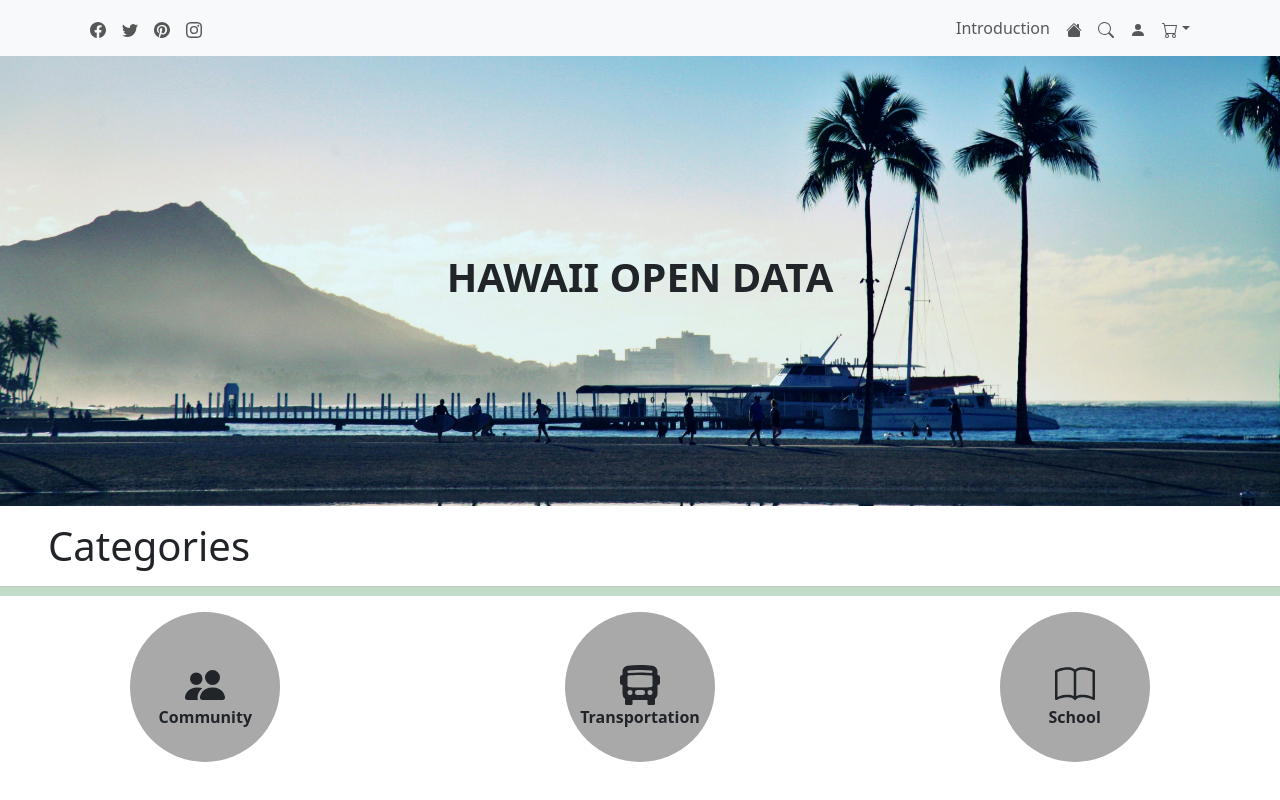
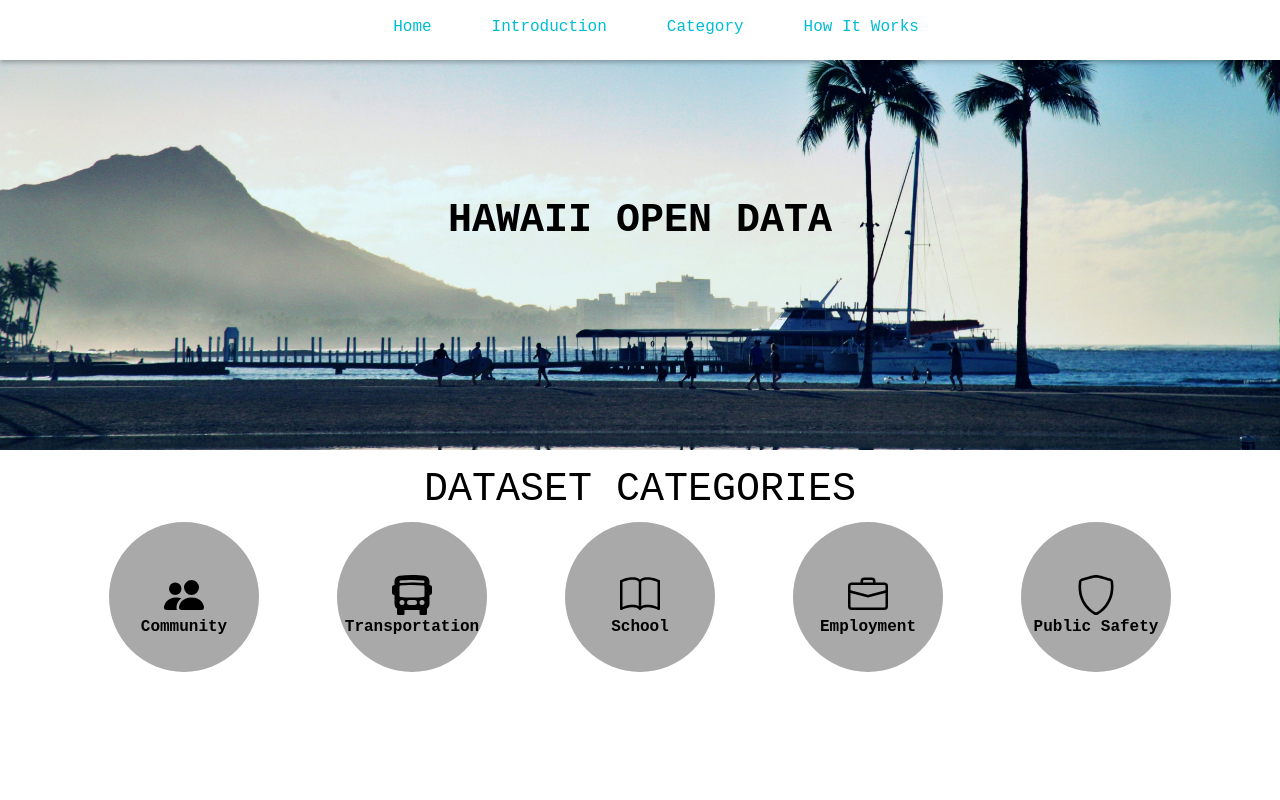
Before and after one commit to HACC2024/HEX, a Next.js app: page / in a window 1280 px wide. Shown: the top 800 px of the page. Built offline with nearby package versions, Linux system fonts and the light colour scheme.

Commit message:
testing to connect jarell and ellie ui

```diff
--- a/src/app/page.tsx
+++ b/src/app/page.tsx
@@ -1,32 +1,13 @@
 "use client";
 import "bootstrap/dist/css/bootstrap.min.css";
 import '../styles.css';
-import { Container, Nav, NavDropdown, Navbar, Row, Col } from "react-bootstrap";
-import { Facebook, Twitter, PeopleFill, Pinterest, Instagram, HouseFill, Search, PersonFill, Cart, BusFrontFill, Book } from 'react-bootstrap-icons';
+import Navbar from "../components/navbar";
+import { Container, Nav, NavDropdown, Row, Col } from "react-bootstrap";
+import { Facebook, Twitter, PeopleFill, Pinterest, Instagram, HouseFill, Search, PersonFill, Cart, BusFrontFill, Book, Shield, Briefcase } from 'react-bootstrap-icons';
 import { useEffect, useState } from 'react';
 
-const TopMenu = () => (
-    <Navbar bg="light" expand="lg">
-        <Container>
-            <Nav className="me-auto">
-                <Nav.Link><Facebook/></Nav.Link>
-                <Nav.Link><Twitter/></Nav.Link>
-                <Nav.Link><Pinterest/></Nav.Link>
-                <Nav.Link><Instagram/></Nav.Link>
-            </Nav>
-            <Nav className="justify-content-end">
-                <Nav.Link href="#Introduction">Introduction</Nav.Link>
-                <Nav.Link><HouseFill/> </Nav.Link>
-                <Nav.Link><Search/> </Nav.Link>
-                <Nav.Link><PersonFill/> </Nav.Link>
-                <NavDropdown title={<Cart/>}>
-                    <NavDropdown.Item></NavDropdown.Item>
-                    <NavDropdown.ItemText>Your cart is currently empty.</NavDropdown.ItemText>
-                </NavDropdown>
-            </Nav>
-        </Container>
-    </Navbar>
-);
+
+
 
 const HomeImage = () => (
     <div className="HomeImageCt p-0 m-0 d-flex justify-content-center align-items-center">
@@ -35,37 +16,34 @@ const HomeImage = () => (
 );
 
 
+const categoryData = [
+    {name: "Community", icon: <PeopleFill className="fs-1"/>, link: "/categoriesPage?category=community"},
+    {name: "Transportation", icon: <BusFrontFill className="fs-1"/>, link: "/categoriesPage?category=transportation"},
+    {name: "School", icon: <Book className="fs-1"/>, link: "/categoriesPage?category=school" },
+    { name: "Employment", icon: <Briefcase className="fs-1" />, link: "/categoriesPage?category=employment" },
+    { name: "Public Safety", icon: <Shield className="fs-1" />, link: "/categoriesPage?category=publicSafety" },
+];
+
 const Categories = () => (
+
         <div className="CatDiv">
-        <h1 className="px-5 pt-3">Categories</h1>
-        <hr/>
+            <h1 className="px-5 pt-3 text-center">DATASET CATEGORIES</h1>
+            <Container className="CatContainer">
             <Row>
-            <Col className="d-flex flex-column align-items-center">
-                <Nav.Link href="/categories.html" className="text-center">
+                {categoryData.map((category, index) => (
+                    <Col key={index} className="d-flex flex-column align-items-center">
+                        <Nav.Link href={category.link} className="text-center">
                             <div className="CatIcons">
-                        <PeopleFill className="fs-1"/>
-                        <strong>Community</strong>
+                                {category.icon}
+                                <strong>{category.name}</strong>
                             </div>
                         </Nav.Link>
                     </Col>
-            <Col className="d-flex flex-column align-items-center">
-                <Nav.Link href="/categories.html" className="text-center">
-                    <div className="CatIcons">
-                        <BusFrontFill className="fs-1"/>
-                        <strong>Transportation</strong>
+                ))}
+            </Row>
+            </Container>
         </div>
-                </Nav.Link>
-            </Col>
-            <Col className="d-flex flex-column align-items-center">
-                <Nav.Link href="/categories.html" className="text-center">
-                    <div className="CatIcons">
-                        <Book className="fs-1"/>
-                        <strong>School</strong>
-                    </div>
-                </Nav.Link>
-            </Col>
-        </Row>
-    </div>
+
 );
 
 const IntroContainer = () => {
@@ -278,7 +256,7 @@ const HowItWorks = () => {
 export default function Home() {
     return (
         <main>
-            <TopMenu/>
+            <Navbar/>
             <HomeImage/>
             <Categories/>
             <IntroContainer/>
--- a/src/components/navbar.tsx
+++ b/src/components/navbar.tsx
@@ -1,12 +1,22 @@
-import React from 'react';
-import Link from 'next/link';
+import React from "react";
+import Link from "next/link";
 
 const Navbar: React.FC = () => {
   return (
     <nav>
       <ul>
-                <li><Link href="/">Home</Link></li>
-                <li><Link href="/about">About</Link></li>
+        <li>
+          <Link href="/">Home</Link>
+        </li>
+        <li>
+          <Link href="#introduction">Introduction</Link>
+        </li>
+        <li>
+          <Link href="#category">Category</Link>
+        </li>
+        <li>
+          <Link href="#how-it-works">How It Works</Link>
+        </li>
       </ul>
     </nav>
   );
--- a/src/styles.css
+++ b/src/styles.css
@@ -1,6 +1,110 @@
-body{
-    overflow-x:hidden;
+
+/* Global Styles */
+body {
+    color: #000000;
+    font-family: monospace;
+    margin: 0;
+    padding: 0;
+    overflow-x: hidden; /* Prevent horizontal scrolling */
 }
+
+/* Main Container */
+main {
+    display: flex;
+    flex-direction: column;
+    width: 100%; /* Take full width */
+}
+
+/* Section Styles */
+#introduction,
+#category,
+#how-it-works {
+    padding: 240px; /* Increased padding for sections */
+    border-radius: 8px; /* Rounded corners */
+    background-color: #1f1f1f; /* Dark background for sections */
+    margin: 20px 0; /* Adjusted margin for sections to prevent side scrolling */
+    text-align: center; /* Center text within sections */
+}
+
+h2 {
+    margin-bottom: 20px; /* Space below headings */
+}
+
+.custom-link {
+    color: black;
+    text-decoration: none;
+}
+
+/* Navbar Styles */
+nav {
+    background-color: white; /* Darker background for navbar */
+    padding: 15px;
+    box-shadow: 0 2px 5px rgba(0, 0, 0, 0.3); /* Shadow effect */
+    position: fixed;
+    left: 0; /* Align to the left */
+    right: 0; /* Align to the right */
+    z-index: 1000; /* Ensure navbar is above other content */
+}
+
+nav ul {
+    list-style: none;
+    display: flex; /* Use flexbox for horizontal layout */
+    justify-content: center; /* Center navbar items */
+}
+
+nav ul li {
+    margin: 0 30px -10px; /* Top, horizontal, and bottom margin */
+
+}
+
+nav a {
+    color: #00bcd4; /* Bright cyan color for links */
+    text-decoration: none;
+    font-weight: 500;
+    transition: color 0.3s;
+}
+
+/* Smaller text size for navbar links on smaller screens */
+@media (max-width: 768px) {
+    nav a {
+        font-size: 14px; /* Smaller font size for navbar links */
+    }
+}
+
+nav a:hover {
+    color: #80deea; /* Lighter cyan on hover */
+}
+
+/* Footer Styles */
+footer {
+    color: #00bcd4;
+    text-align: center;
+    padding: 20px;
+    width: 100%;
+    box-shadow: 0 -2px 5px rgba(0, 0, 0, 0.3); /* Shadow effect */
+    margin-top: 10px; /* Add margin to separate from content above */
+}
+
+/* Responsive Styles */
+@media (max-width: 768px) {
+    nav ul li {
+        display: block; /* Stack navbar items on smaller screens */
+        margin: 10px 20px; /* Margin for vertical spacing */
+    }
+    nav {
+        padding: 5px; /* Reduce padding for navbar on smaller screens */
+    }
+
+    #introduction,
+    #category,
+    #how-it-works {
+        margin: 10px 0; /* Smaller margin for sections on smaller screens */
+        padding: 100px; /* Reduce padding for sections on smaller screens (optional) */
+    }
+}
+
+/*                                                         */
+
 .HomeImageCt{
     background-image: url("/homeWallpaper.jpg");
     background-size: cover;
```
Also changed, not shown: pages/categoriesPage.tsx (added, +76 -0 lines). Lines whose indentation alone changed are shown as unchanged.
